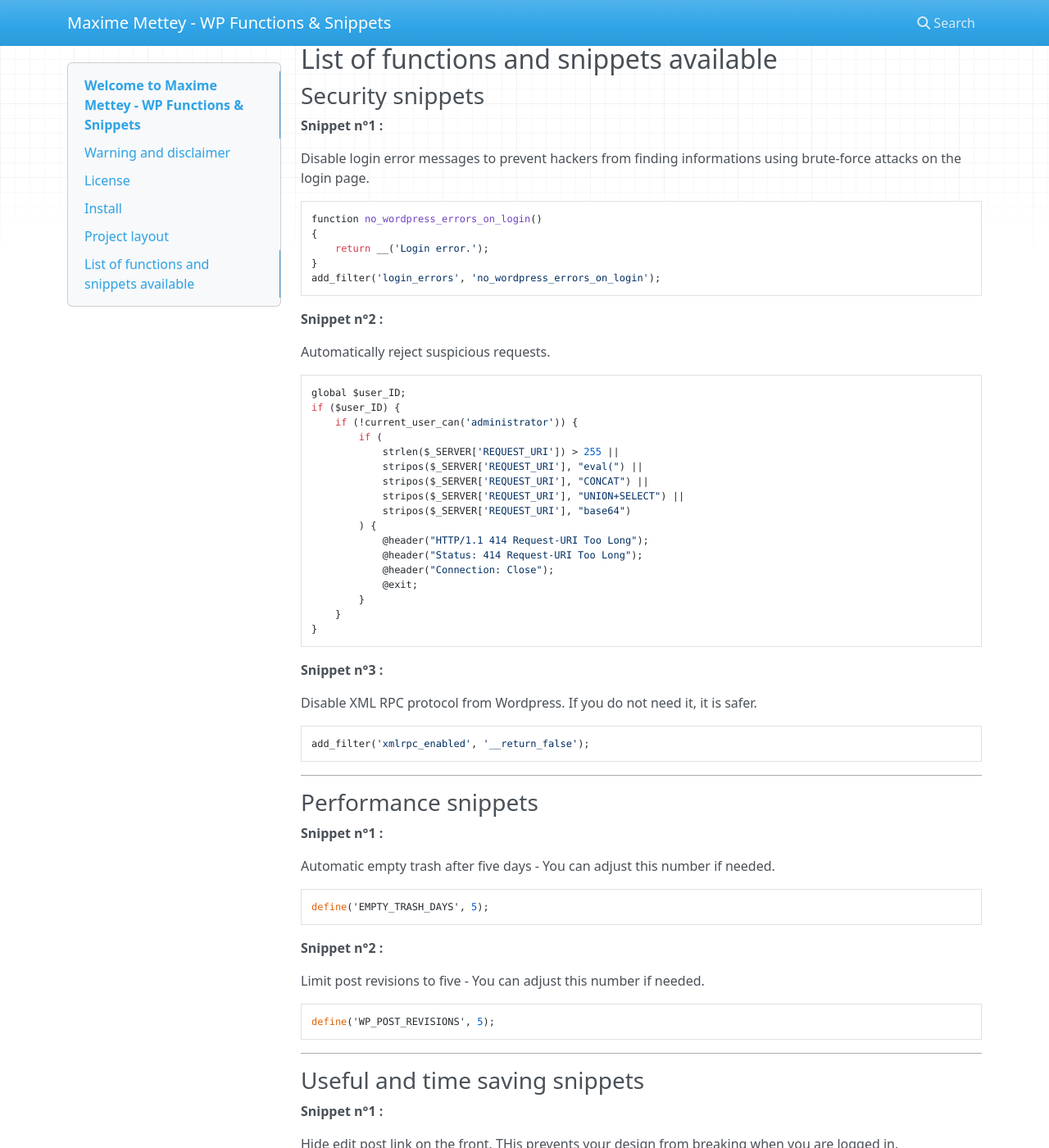
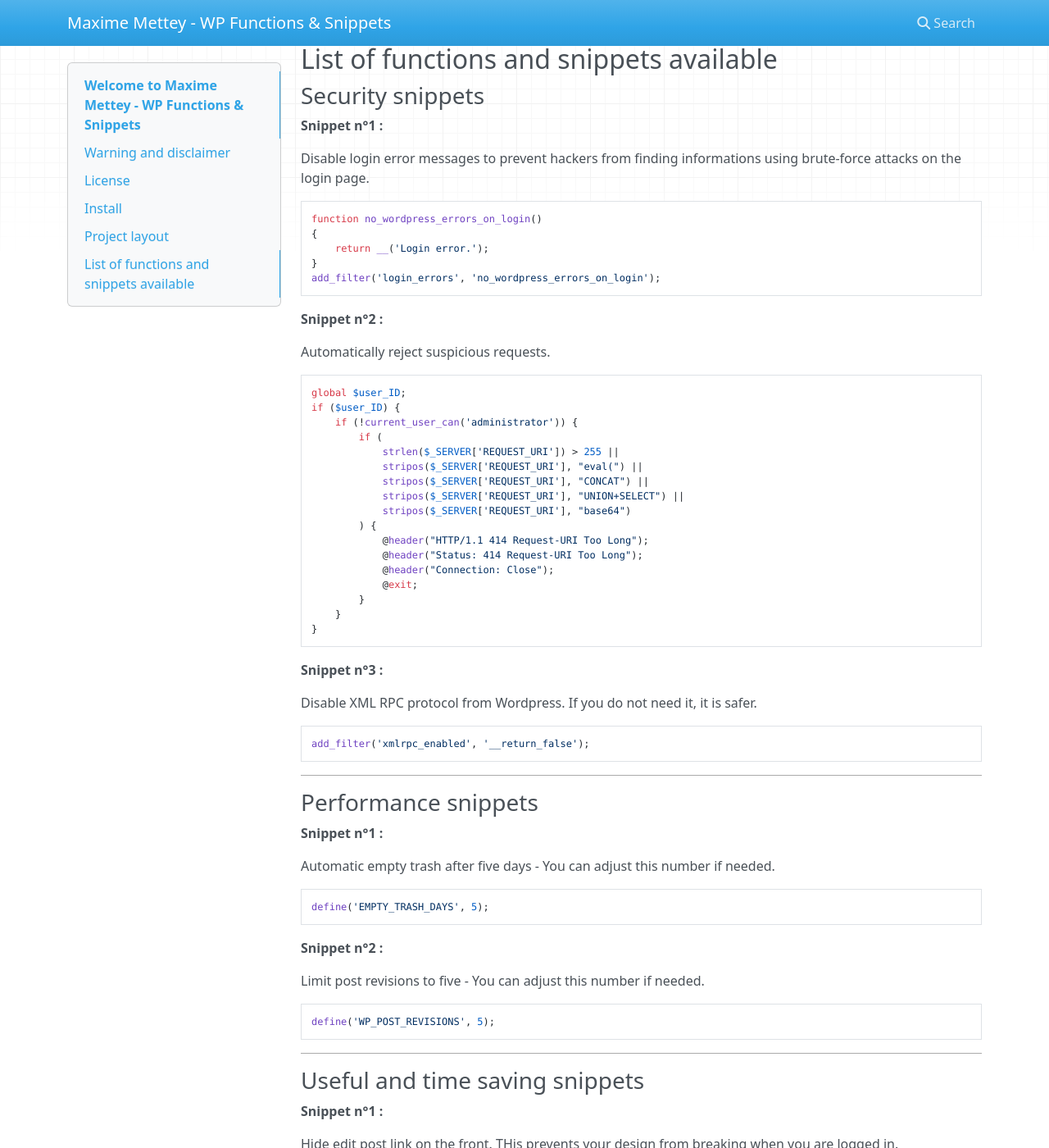
Before and after one commit to MaximeMettey/MaximeMettey-WP-Functions, an MkDocs documentation site: the page built from docs/index.md, in a window 1280 px wide and 1400 px high, scrolled down 737 px. Shown: the whole window at 82% size. Built offline with MkDocs 1.6.1, drawn with Linux system fonts in a browser that asks for light colours; nearby versions of some CDN libraries; some of the changed text lies outside the part shown.

Commit message:
add php to code blocks in docs

````diff
--- a/docs/index.md
+++ b/docs/index.md
@@ -18,7 +18,7 @@ GNU GPL
 1. Copy the file `maximemettey_wp_functions.php`
 2. Paste it in your child / custom Wordpress theme folder [WordpressRootFolder]/wp-content/themes/[YourTheme]/
 3. Add this code at the end of the `functions.php` file in your theme folder :
-```
+```php
 require 'maximemettey_wp_functions.php';
 ```
 
@@ -36,7 +36,7 @@ require 'maximemettey_wp_functions.php';
 
 Disable login error messages to prevent hackers from finding informations using brute-force attacks on the login page.
 
-```
+```php
 function no_wordpress_errors_on_login()
 {
     return __('Login error.');
@@ -48,7 +48,7 @@ add_filter('login_errors', 'no_wordpress_errors_on_login');
 
 Automatically reject suspicious requests.
 
-```
+```php
 global $user_ID;
 if ($user_ID) {
     if (!current_user_can('administrator')) {
@@ -72,7 +72,7 @@ if ($user_ID) {
 
 Disable XML RPC protocol from Wordpress. If you do not need it, it is safer.
 
-```
+```php
 add_filter('xmlrpc_enabled', '__return_false');
 ```
 
@@ -84,7 +84,7 @@ add_filter('xmlrpc_enabled', '__return_false');
 
 Automatic empty trash after five days - You can adjust this number if needed.
 
-```
+```php
 define('EMPTY_TRASH_DAYS', 5);
 ```
 
@@ -92,7 +92,7 @@ define('EMPTY_TRASH_DAYS', 5);
 
 Limit post revisions to five - You can adjust this number if needed.
 
-```
+```php
 define('WP_POST_REVISIONS', 5);
 ```
 
@@ -104,7 +104,7 @@ define('WP_POST_REVISIONS', 5);
 
 Hide edit post link on the front. THis prevents your design from breaking when you are logged in.
 
-```
+```php
 function hide_edit_post_link()
 {
     return false;
@@ -116,7 +116,7 @@ add_filter('edit_post_link', 'hide_edit_post_link', 999, 3);
 
 Disable Wordpress dashboard welcome panel.
 
-```
+```php
 remove_action('welcome_panel', 'wp_welcome_panel');
 ```
 
@@ -124,7 +124,7 @@ remove_action('welcome_panel', 'wp_welcome_panel');
 
 Automatically format and generate the "tel" link for link tags
 
-```
+```php
 function telLink(string $phoneNumber)
 {
     return 'tel:' . str_replace([' ', '(0)'], '', $phoneNumber);
@@ -137,7 +137,7 @@ function telLink(string $phoneNumber)
 1. Get the link title in the link array
 2. Get the post's by URL
 
-```
+```php
 function get_link_title_from_acf_array($link)
 {
     $smtitle = $link['lien']['title'];
@@ -157,7 +157,7 @@ function get_link_title_from_acf_array($link)
 
 **Only useful for the Advanced Custom Fields plugin users.** Automatically generates a link tag for an ACF link field.
 
-```
+```php
 function generate_link_tag_from_acf_array($link, $class = '')
 {
     return '
````
